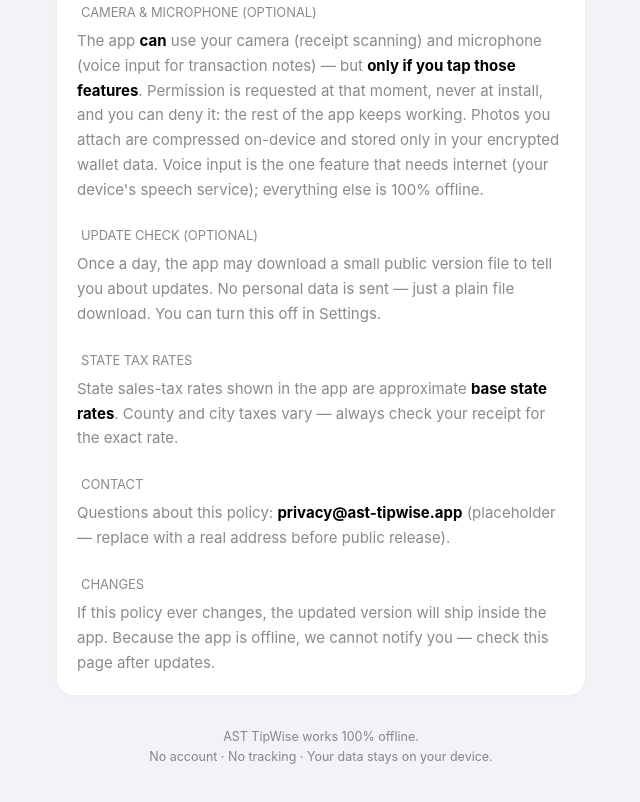
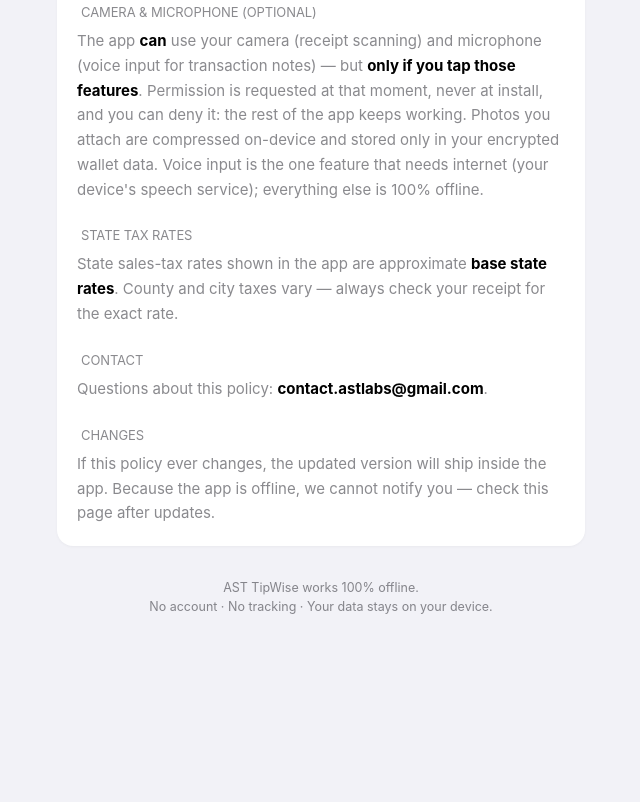
Before and after one commit to syedarmanishaq-lang/ast-tipwise-privacy, a plain HTML site: page index.html in a window 1280 px wide. Shown: the part 881-1683 px from the top of the page, without its empty margins (319-959 px from the left). After the commit the page ends 1562 px from the top, so only its background shows below. Drawn offline with Linux system fonts and the light colour scheme.

Commit message:
add index.html

```diff
--- a/index.html
+++ b/index.html
@@ -68,14 +68,11 @@
     <h2>Camera &amp; microphone (optional)</h2>
     <p>The app <b>can</b> use your camera (receipt scanning) and microphone (voice input for transaction notes) — but <b>only if you tap those features</b>. Permission is requested at that moment, never at install, and you can deny it: the rest of the app keeps working. Photos you attach are compressed on-device and stored only in your encrypted wallet data. Voice input is the one feature that needs internet (your device's speech service); everything else is 100% offline.</p>
 
-    <h2>Update check (optional)</h2>
-    <p>Once a day, the app may download a small public version file to tell you about updates. No personal data is sent — just a plain file download. You can turn this off in Settings.</p>
-
     <h2>State tax rates</h2>
     <p>State sales-tax rates shown in the app are approximate <b>base state rates</b>. County and city taxes vary — always check your receipt for the exact rate.</p>
 
     <h2>Contact</h2>
-    <p>Questions about this policy: <b>privacy@ast-tipwise.app</b> (placeholder — replace with a real address before public release).</p>
+    <p>Questions about this policy: <b>contact.astlabs@gmail.com</b>.</p>
 
     <h2>Changes</h2>
     <p>If this policy ever changes, the updated version will ship inside the app. Because the app is offline, we cannot notify you — check this page after updates.</p>
```
